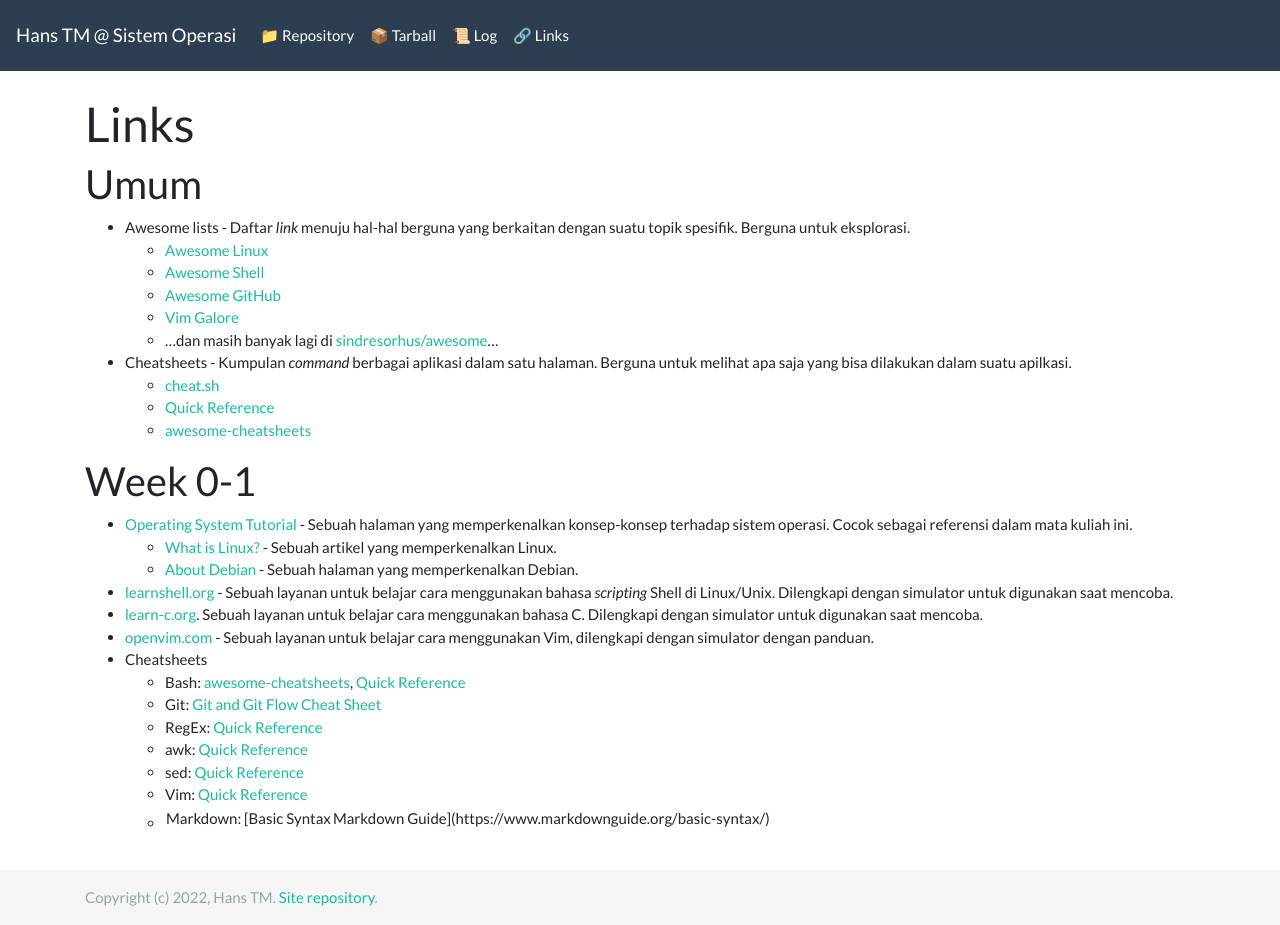
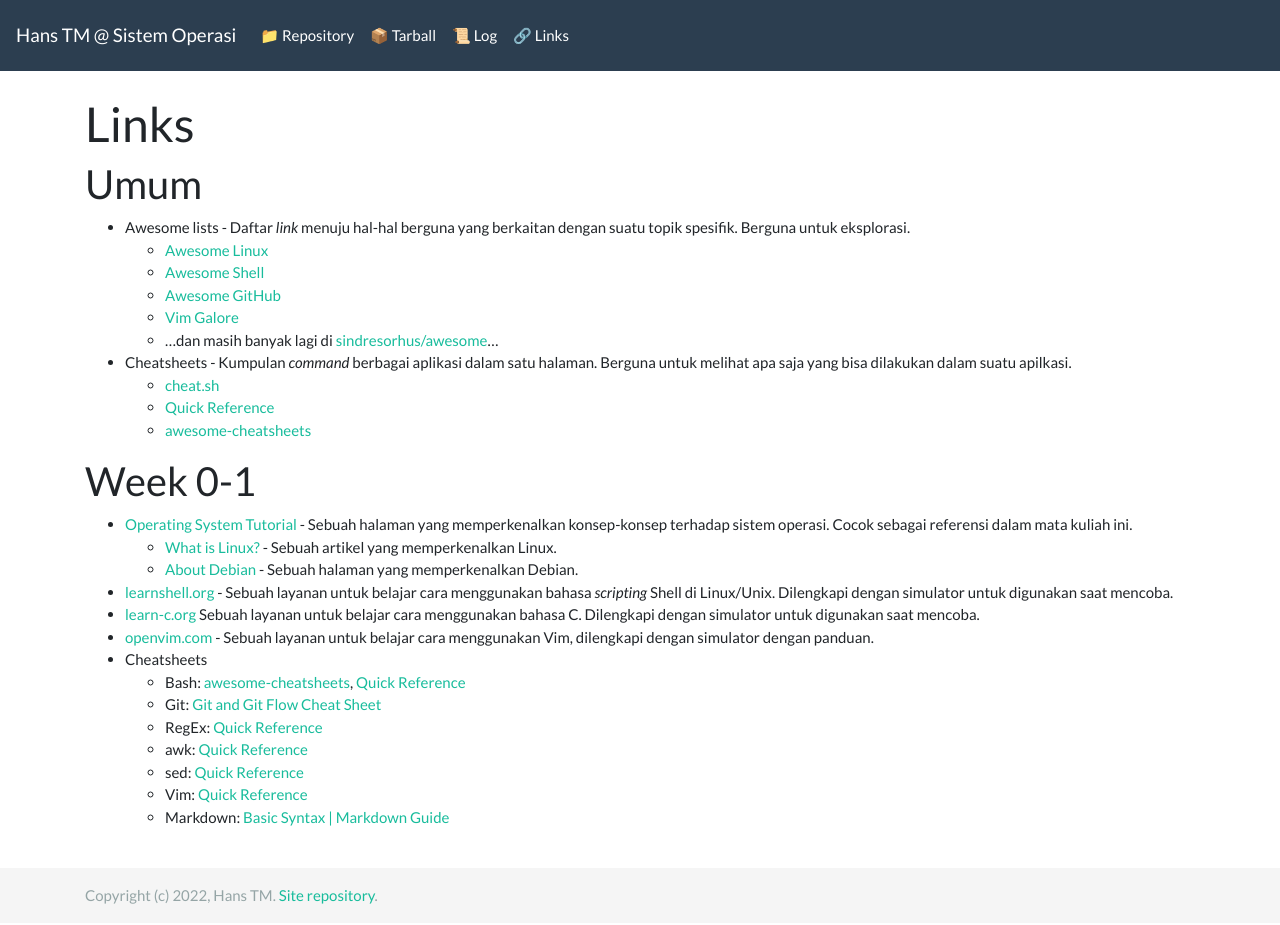
Before and after one commit to HansTM/os222, a Jekyll site: the page built from links.md, in a window 1280 px wide. Built offline with Jekyll 4.4.1, drawn with Linux system fonts in a browser that asks for light colours.

Commit message:
Perbaiki sedikit kesalahan

```diff
--- a/links.md
+++ b/links.md
@@ -23,7 +23,7 @@ permalink: /LINKS/.
     - [What is Linux?](https://www.linux.com/what-is-linux/) - Sebuah artikel yang memperkenalkan Linux.
     - [About Debian](https://www.debian.org/intro/about) - Sebuah halaman yang memperkenalkan Debian.
 - [learnshell.org](https://www.learnshell.org/) - Sebuah layanan untuk belajar cara menggunakan bahasa *scripting* Shell di Linux/Unix. Dilengkapi dengan simulator untuk digunakan saat mencoba.
-- [learn-c.org](https://www.learn-c.org/). Sebuah layanan untuk belajar cara menggunakan bahasa C. Dilengkapi dengan simulator untuk digunakan saat mencoba.
+- [learn-c.org](https://www.learn-c.org/) Sebuah layanan untuk belajar cara menggunakan bahasa C. Dilengkapi dengan simulator untuk digunakan saat mencoba.
 - [openvim.com](https://www.openvim.com/) - Sebuah layanan untuk belajar cara menggunakan Vim, dilengkapi dengan simulator dengan panduan.
 - Cheatsheets
     - Bash: [awesome-cheatsheets](https://github.com/LeCoupa/awesome-cheatsheets/blob/master/languages/bash.sh), [Quick Reference](https://quickref.me/bash)
@@ -32,4 +32,4 @@ permalink: /LINKS/.
     - awk: [Quick Reference](https://quickref.me/awk)
     - sed: [Quick Reference](https://quickref.me/sed)
     - Vim: [Quick Reference](https://quickref.me/vim)
-    - Markdown: [Basic Syntax | Markdown Guide](https://www.markdownguide.org/basic-syntax/)
+    - Markdown: [Basic Syntax \| Markdown Guide](https://www.markdownguide.org/basic-syntax/)
```
